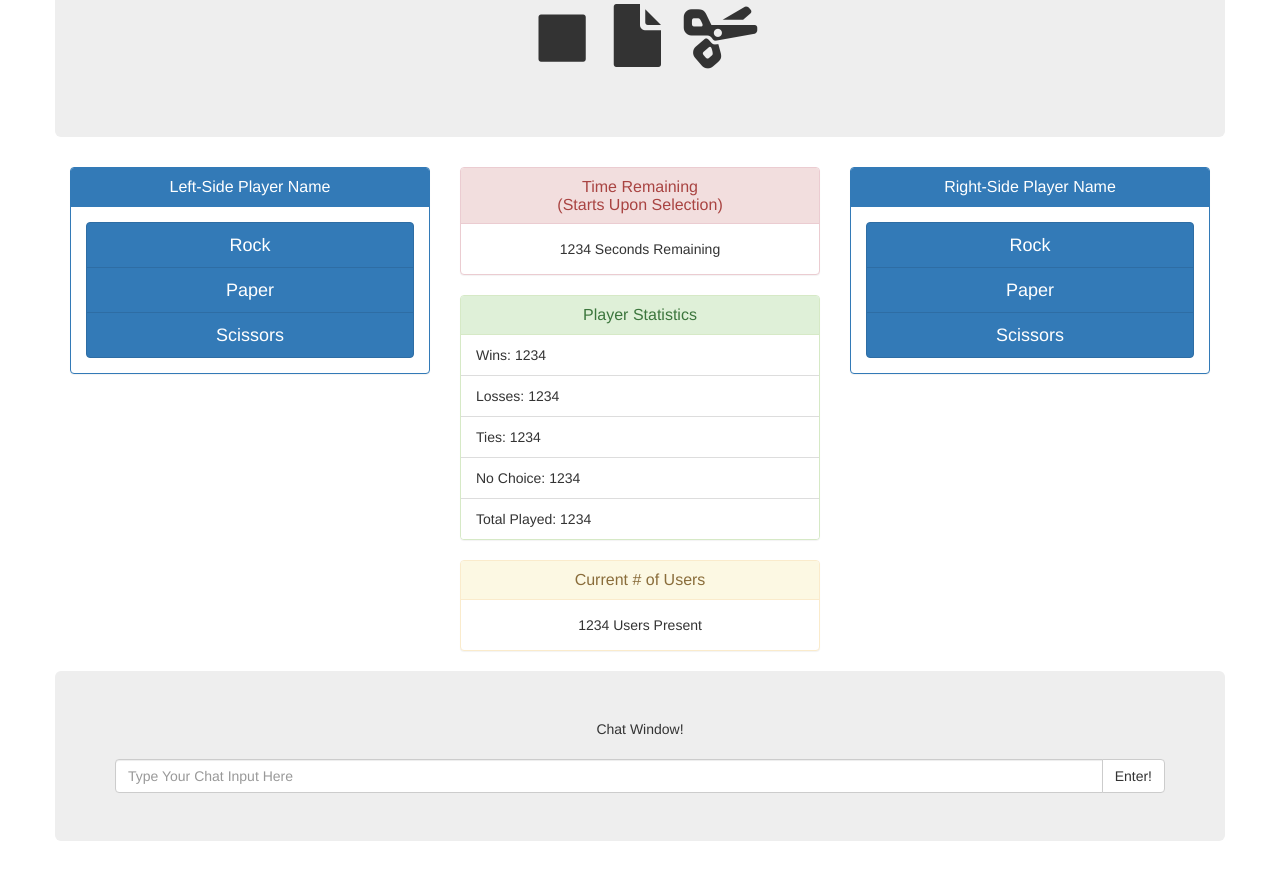
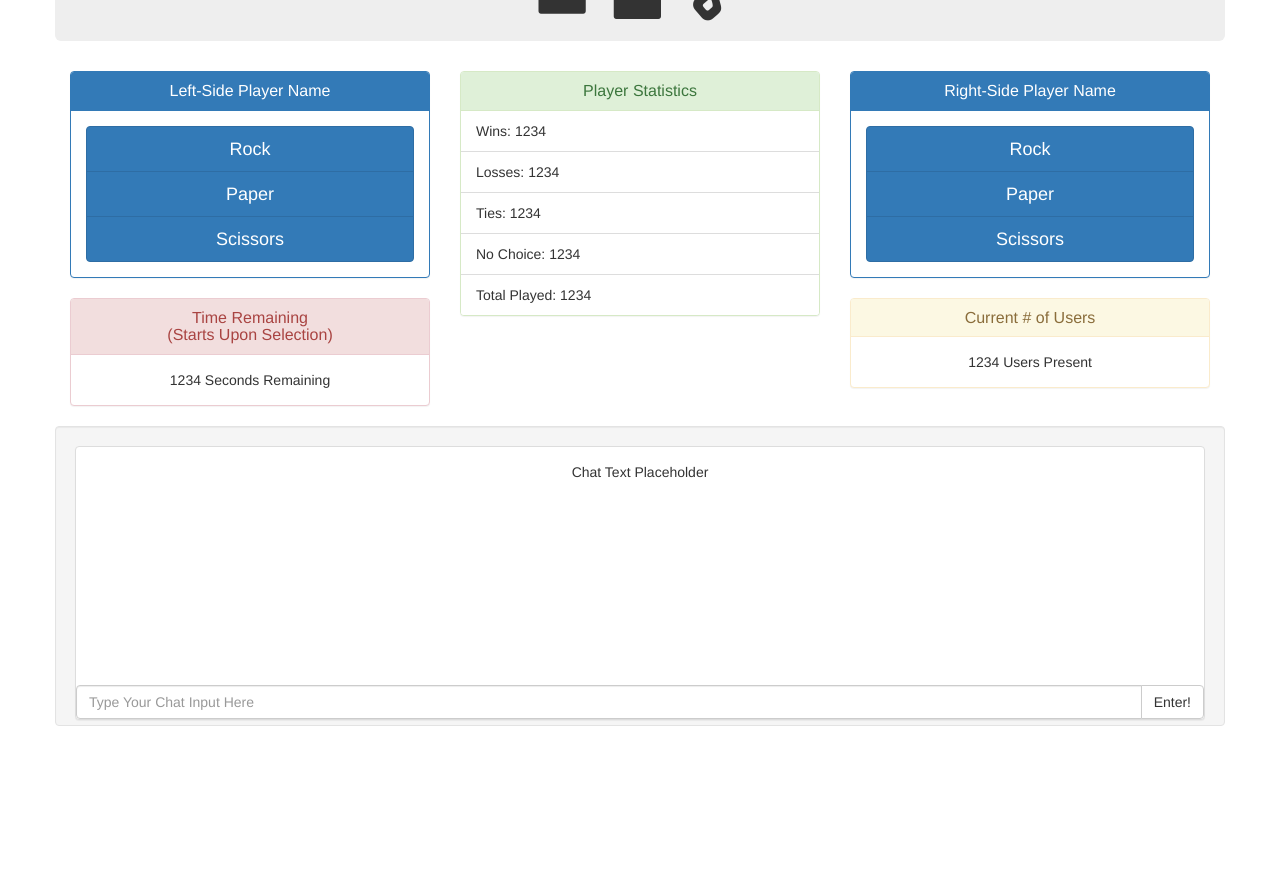
Before and after one commit to Steven-McCreery/RPS-Multiplayer, a plain HTML site: page index.html in a window 1280 px wide. Shown: the part 117-988 px from the top of the page. After the commit the page ends 863 px from the top, so only its background shows below. Drawn offline with nearby package versions, Linux system fonts and the light colour scheme.

Commit message:
changed center of page element layout and increased chat window size

```diff
--- a/assets/css/style.css
+++ b/assets/css/style.css
@@ -1,3 +1,25 @@
 .btn-group-vertical {
 	width: 100% !important;
 }
+
+.jumbotron {
+	padding-top: 0px;
+	padding-bottom: 0px;
+}
+
+.well {
+	padding-bottom: 5px;
+	height: 300px;
+}
+
+#chat {
+	margin-bottom: 5px;
+}
+
+#chat {
+	height: 100%;
+}
+
+#chat-log {
+	height: 87.5%;
+}
--- a/index.html
+++ b/index.html
@@ -31,6 +31,7 @@
 
 		<div class="row">
 			<div class="column col col-xs-4 pull-left player text-center" id="player-left">
+
 				<div class="panel panel-primary">
 					<div class="panel-heading left-name"><h2 class="panel-title">Left-Side Player Name</h2></div>
 					<div class="panel-body">
@@ -41,34 +42,34 @@
 						</div>
 					</div>
 				</div>
-			</div>
-
-			<div class="column col col-xs-4 pull-left text-center" id="metrics">
 
 				<div class="panel panel-danger">
 					<div class="panel-heading"><h3 class="panel-title">Time Remaining<br>(Starts Upon Selection)</h3></div>
 					<div class="panel-body"><span id="timer">1234</span> Seconds Remaining</div>
 				</div>
 
+			</div>
+
+			<div class="column col col-xs-4 pull-left text-center" id="metrics">
+
+
 				<div class="panel panel-success">
 					<div class="panel-heading"><h3 class="panel-title">Player Statistics</h3></div>
 						<ul class="list-group text-left" id="player">
-							<li class="list-group-item"><span>Wins: <span id="wins">1234</span></span><br></li>
-							<li class="list-group-item"><span>Losses: <span id="losses">1234</span></span><br></li>
-							<li class="list-group-item"><span>Ties: <span id="ties">1234</span></span><br></li>
-							<li class="list-group-item"><span>No Choice: <span id="no-choice">1234</span></span><br></li>
-							<li class="list-group-item"><span>Total Played: <span id="total-played">1234</span></span><br></li>
+							<li class="list-group-item">Wins: <span id="wins">1234</span></li>
+							<li class="list-group-item">Losses: <span id="losses">1234</span></li>
+							<li class="list-group-item">Ties: <span id="ties">1234</span></li>
+							<li class="list-group-item">No Choice: <span id="no-choice">1234</span></li>
+							<li class="list-group-item">Total Played: <span id="total-played">1234</span></li>
 						</ul>
 				</div>
 
-				<div class="panel panel-warning">
-					<div class="panel-heading"><h3 class="panel-title">Current # of Users</h3></div>
-					<div class="panel-body"><span id="users">1234</span> Users Present</div>
-				</div>
+
 
 			</div>
 
 			<div class="column col col-xs-4 pull-right player text-center" id="player-right">
+
 				<div class="panel panel-primary">
 					<div class="panel-heading right-name"><h2 class="panel-title">Right-Side Player Name</h2></div>
 					<div class="panel-body">
@@ -79,16 +80,28 @@
 						</div>
 					</div>
 				</div>
+
+				<div class="panel panel-warning">
+					<div class="panel-heading"><h3 class="panel-title">Current # of Users</h3></div>
+					<div class="panel-body"><span id="users">1234</span> Users Present</div>
+				</div>
+
 			</div>
 
 		</div>
 
 		<div class="row">
-			<div class="column col col-xs-12 jumbotron text-center" id="chat">
-				<div><span>Chat Window!</span></div><br>
-				<div class="input-group">
-					<input class="form-control" placeholder="Type Your Chat Input Here">
-						<span class="input-group-btn"><button class="btn btn-default" type="button">Enter!</button></span>
+			<div class="column col col-xs-12 well text-center">
+				<div class="panel panel-default" id="chat">
+					<div class="panel-body" id="chat-log">
+						Chat Text Placeholder
+					</div>
+					<div class="pannel-footer">
+						<div class="input-group">
+							<input class="form-control" placeholder="Type Your Chat Input Here" id="chat-input">
+							<span class="input-group-btn"><button class="btn btn-default" type="button">Enter!</button></span>
+						</div>
+					</div>
 				</div>
 			</div>
 		</div>
```
